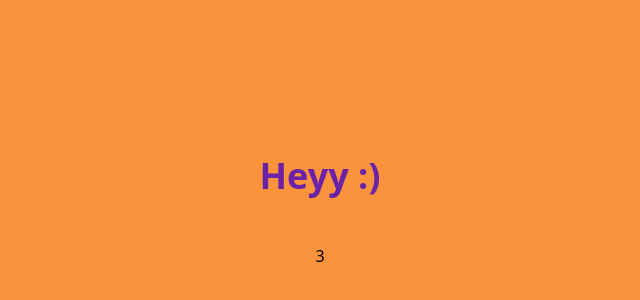
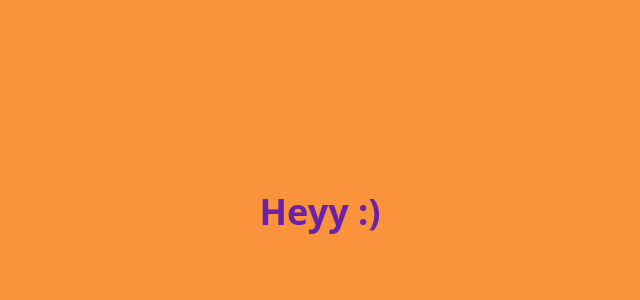
Before and after one commit to subject026/meditation-pwa, a React (Vite) app: page / in a window 1280 px wide. Shown: the part 188-488 px from the top of the page, without its empty margins (320-960 px from the left). Built offline with nearby package versions, Linux system fonts and the light colour scheme.

Commit message:
add audio player

```diff
--- a/src/App.tsx
+++ b/src/App.tsx
@@ -1,11 +1,8 @@
-import { adder } from "@/util";
-
 function App() {
-  const sum = adder(1, 2);
   return (
     <div className="min-h-screen bg-orange-400 flex items-center justify-center flex-col gap-12">
       <h1 className="font-bold text-4xl text-purple-800">Heyy :)</h1>
-      <p>{sum}</p>
+      <audio src="/forest-rain.mp3" />
     </div>
   );
 }
```
Also changed, not shown: 1 other file (tests, documents, lock files or other folders).
